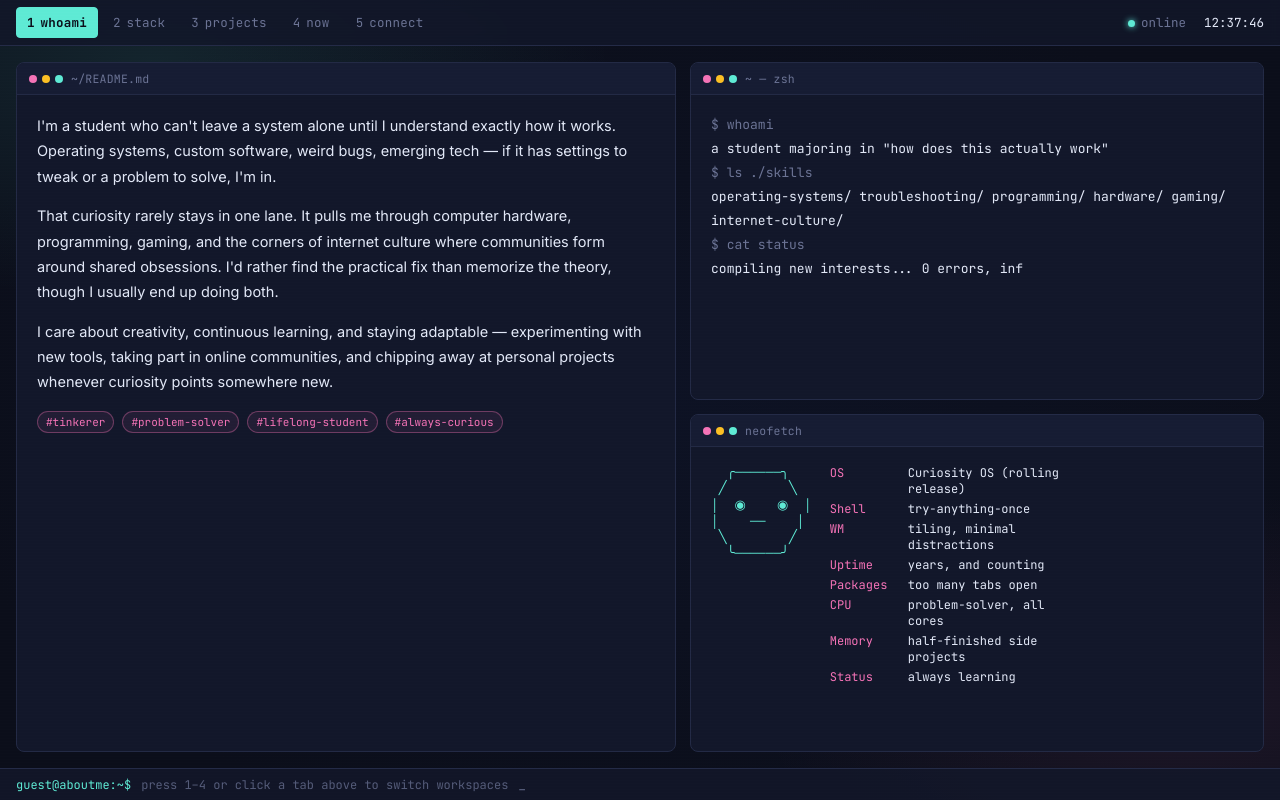
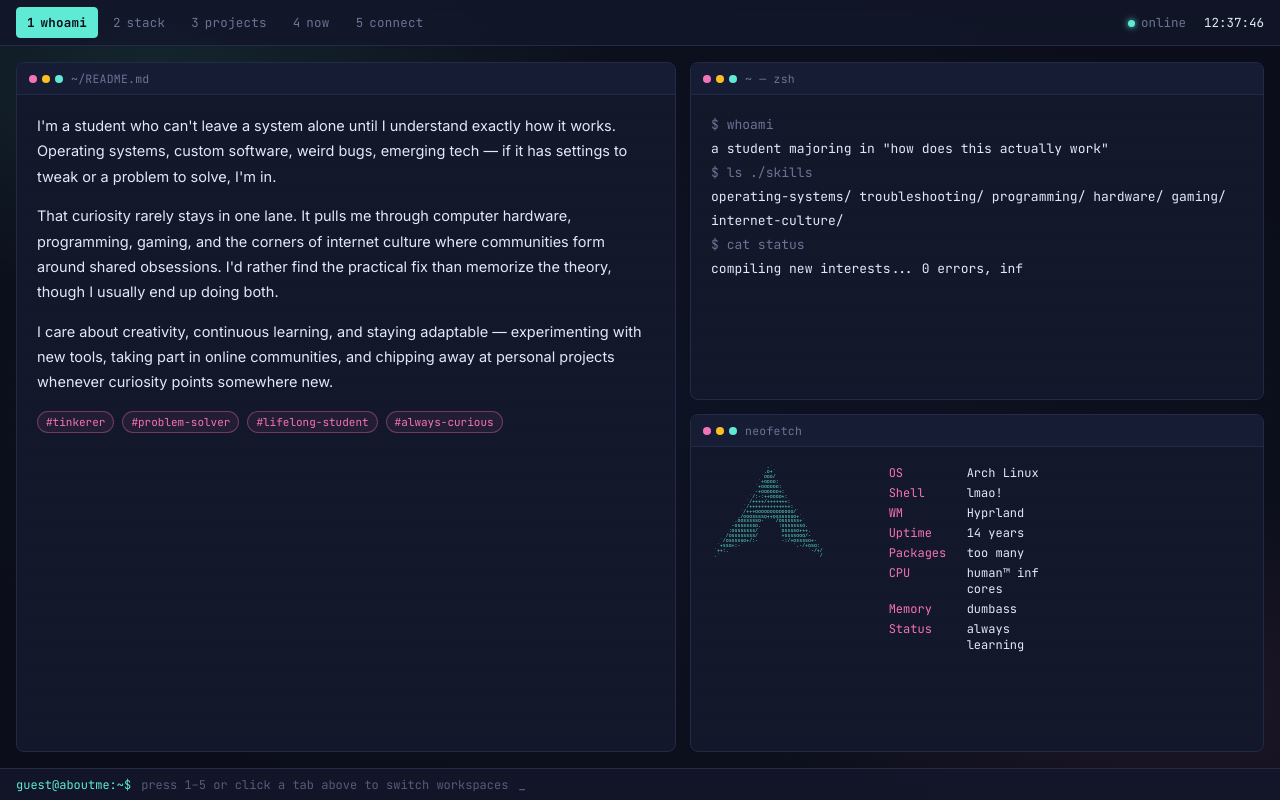
Before and after one commit to yenkgg/yenkgg.github.io, a plain HTML site: page index.html in a window 1280 px wide. Drawn offline with Linux system fonts and the light colour scheme.

Commit message:
Update neofetch display and footer workspace hints

`````diff
--- a/index.html
+++ b/index.html
@@ -210,7 +210,7 @@
 
   /* ---------- neofetch ---------- */
   .fetch-body{display:flex; gap:18px; font-family:var(--mono); font-size:12px; align-items:flex-start;}
-  .fetch-art{color:var(--accent-cyan); white-space:pre; line-height:1.25; font-size:13px; flex:0 0 auto;}
+  .fetch-art{color:var(--accent-cyan); white-space:pre; line-height:1; font-size:7px; flex:0 0 auto; transform:scale(0.7); transform-origin:top left;}
   .fetch-list{display:flex; flex-direction:column; gap:4px; min-width:0;}
   .fetch-row{display:flex; gap:8px;}
   .fetch-key{color:var(--accent-magenta); flex:0 0 70px;}
@@ -402,21 +402,34 @@
           <div class="win">
             <div class="win-titlebar"><span class="dots"><span></span><span></span><span></span></span>neofetch</div>
             <div class="win-body fetch-body">
-              <pre class="fetch-art">  ╭──────╮
- ╱        ╲
-│  ◉    ◉  │
-│    ──    │
- ╲        ╱
-  ╰──────╯</pre>
+              <pre class="fetch-art">                   -`
+                  .o+`
+                 `ooo/
+                `+oooo:
+               `+oooooo:
+               -+oooooo+:
+             `/:-:++oooo+:
+            `/++++/+++++++:
+           `/++++++++++++++:
+          `/+++ooooooooooooo/`
+         ./ooosssso++osssssso+`
+        .oossssso-````/ossssss+`
+       -osssssso.      :ssssssso.
+      :osssssss/        osssso+++.
+     /ossssssss/        +ssssooo/-
+   `/ossssso+/:-        -:/+osssso+-
+  `+sso+:-`                 `.-/+oso:
+ `++:.                           `-/+/
+ .`                                 `/</pre>
               <div class="fetch-list">
-                <div class="fetch-row"><span class="fetch-key">OS</span><span class="fetch-val">Curiosity OS (rolling release)</span></div>
-                <div class="fetch-row"><span class="fetch-key">Shell</span><span class="fetch-val">try-anything-once</span></div>
-                <div class="fetch-row"><span class="fetch-key">WM</span><span class="fetch-val">tiling, minimal distractions</span></div>
-                <div class="fetch-row"><span class="fetch-key">Uptime</span><span class="fetch-val">years, and counting</span></div>
-                <div class="fetch-row"><span class="fetch-key">Packages</span><span class="fetch-val">too many tabs open</span></div>
-                <div class="fetch-row"><span class="fetch-key">CPU</span><span class="fetch-val">problem-solver, all cores</span></div>
-                <div class="fetch-row"><span class="fetch-key">Memory</span><span class="fetch-val">half-finished side projects</span></div>
-                <div class="fetch-row"><span class="fetch-key">Status</span><span class="fetch-val">always learning</span></div>
+                <div class="fetch-row"><span class="fetch-key">OS</span><span class="fetch-val">Arch Linux</span></div>
+<div class="fetch-row"><span class="fetch-key">Shell</span><span class="fetch-val">lmao!</span></div>
+<div class="fetch-row"><span class="fetch-key">WM</span><span class="fetch-val">Hyprland</span></div>
+<div class="fetch-row"><span class="fetch-key">Uptime</span><span class="fetch-val">14 years</span></div>
+<div class="fetch-row"><span class="fetch-key">Packages</span><span class="fetch-val">too many</span></div>
+<div class="fetch-row"><span class="fetch-key">CPU</span><span class="fetch-val">human™ inf cores</span></div>
+<div class="fetch-row"><span class="fetch-key">Memory</span><span class="fetch-val">dumbass</span></div>
+<div class="fetch-row"><span class="fetch-key">Status</span><span class="fetch-val">always learning</span></div>
               </div>
             </div>
           </div>
@@ -525,7 +538,7 @@
 
   <footer class="promptbar">
     <span class="prompt">guest@aboutme:~$</span>
-    <span class="hint">press 1–4 or click a tab above to switch workspaces</span>
+    <span class="hint">press 1–5 or click a tab above to switch workspaces</span>
     <span class="blink">_</span>
   </footer>
 
`````
